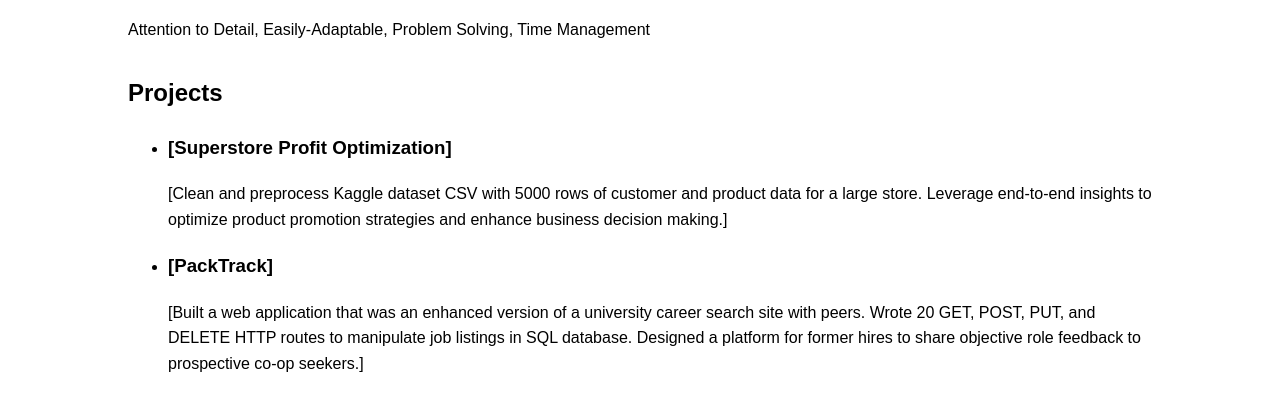
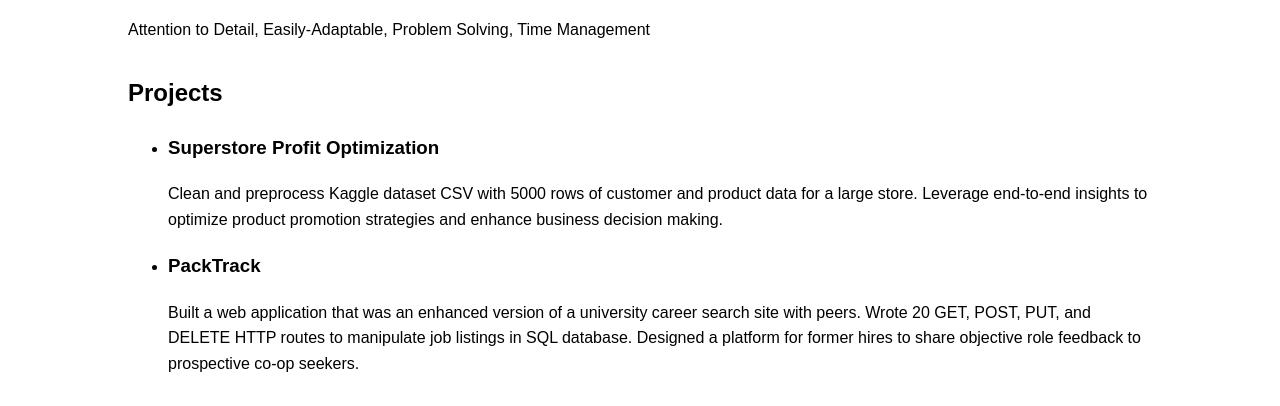
Before and after one commit to danielYZeng/danielYZeng.github.io, a plain HTML site: page index.html in a window 1280 px wide. Shown: the part 2194-2600 px from the top of the page. Drawn offline with Linux system fonts and the light colour scheme.

Commit message:
edited project formatting

```diff
--- a/index.html
+++ b/index.html
@@ -135,17 +135,18 @@
             <h2>Projects</h2>
             <ul>
                 <li>
-                    <h3>[Superstore Profit Optimization]</h3>
-                    <p>[Clean and preprocess Kaggle dataset CSV with 5000 rows of customer and product data for a large store.
-                        Leverage end-to-end insights to optimize product promotion strategies and enhance business decision making.]</p>
+                    <h3>Superstore Profit Optimization</h3>
+                    <p>Clean and preprocess Kaggle dataset CSV with 5000 rows of customer and product data for a large store.
+                        Leverage end-to-end insights to optimize product promotion strategies and enhance business decision
+                        making.</p>
                     <!-- Add a link to the project if available -->
                     <!-- <a href="#">View Project</a> -->
                 </li>
                 <li>
-                    <h3>[PackTrack]</h3>
-                    <p>[Built a web application that was an enhanced version of a university career search site with peers.
+                    <h3>PackTrack</h3>
+                    <p>Built a web application that was an enhanced version of a university career search site with peers.
                         Wrote 20 GET, POST, PUT, and DELETE HTTP routes to manipulate job listings in SQL database.
-                        Designed a platform for former hires to share objective role feedback to prospective co-op seekers.]</p>
+                        Designed a platform for former hires to share objective role feedback to prospective co-op seekers.</p>
                     <!-- <a href="#">View Project</a> -->
                 </li>
             </ul>
```
